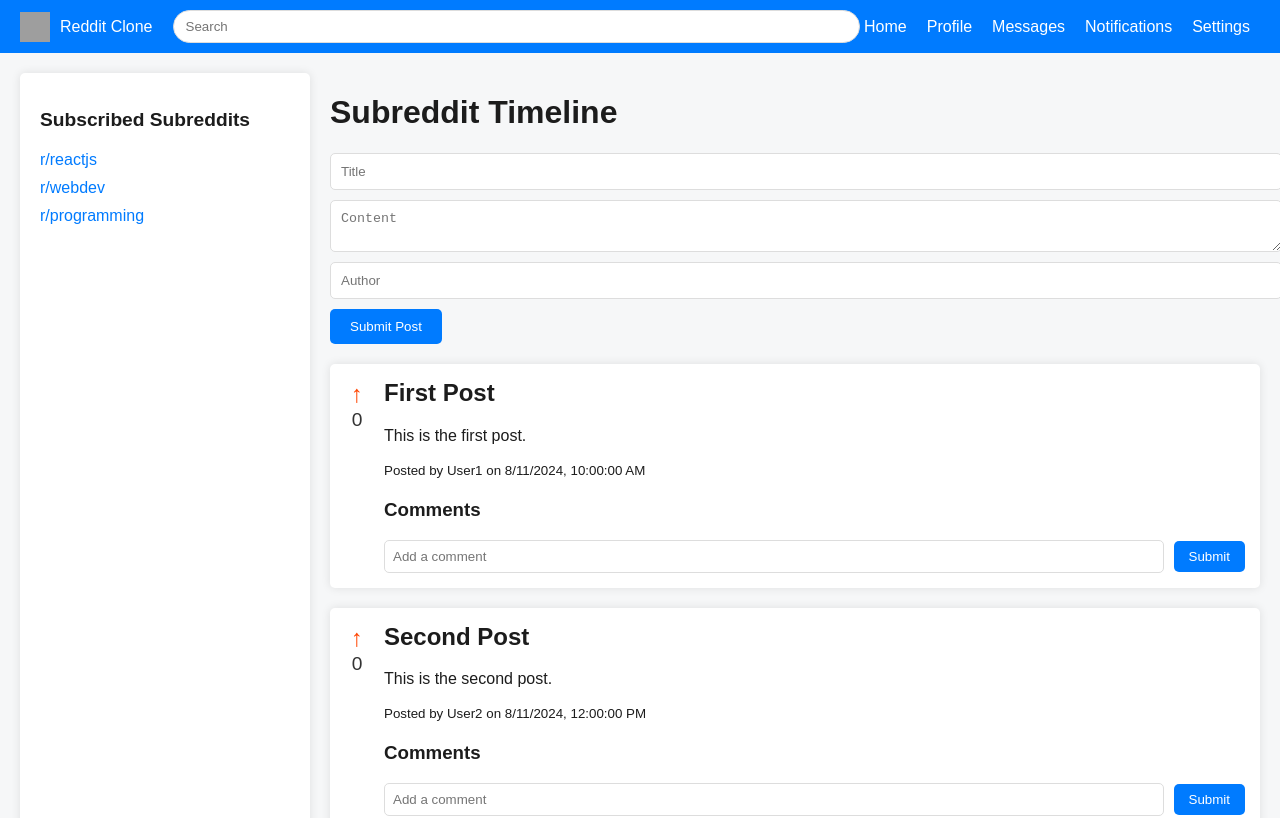
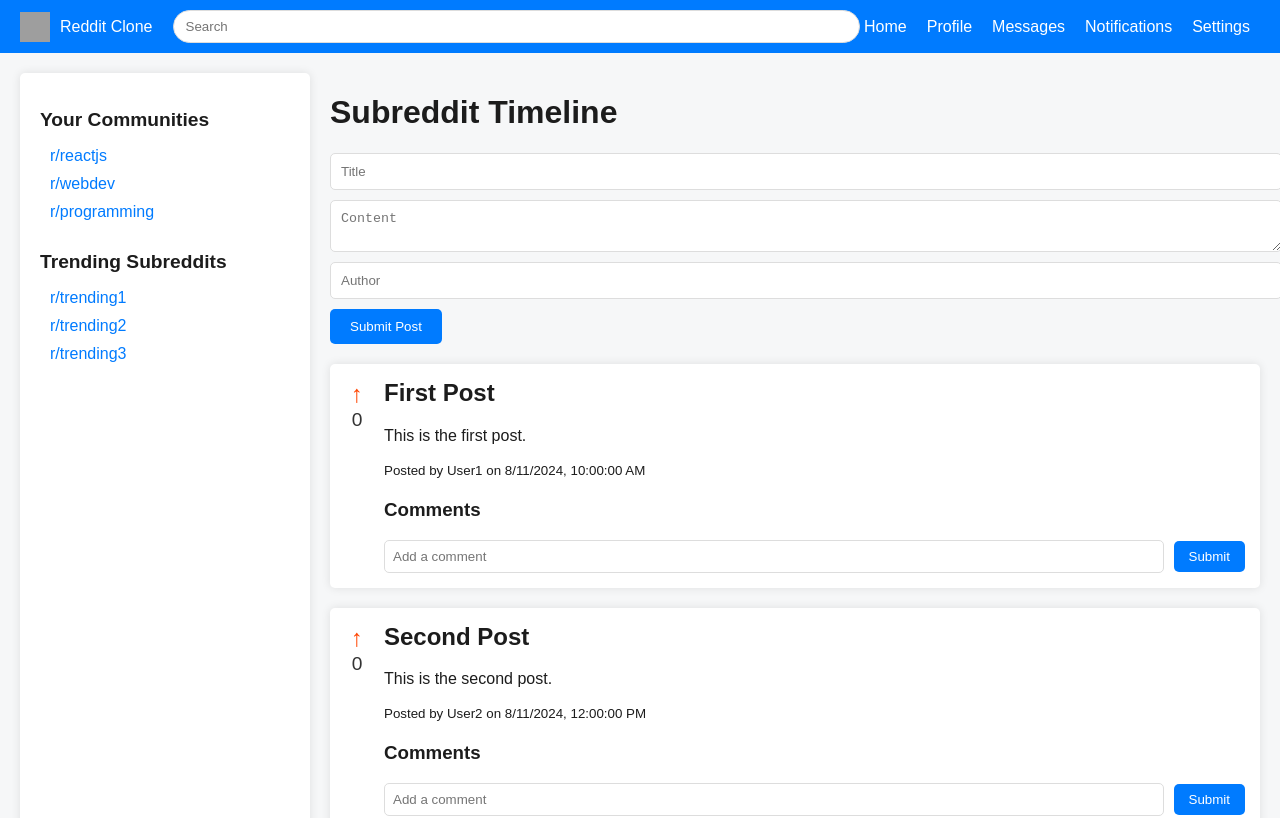
Before and after one commit to RJoshi141/reddit-clone, a React (Create React App) app: page / in a window 1280 px wide. Shown: the top 818 px of the page. Built offline with nearby package versions, Linux system fonts and the light colour scheme; grey boxes are pictures that could not be loaded.

Commit message:
Detailed Sidebar with Icons

```diff
--- a/src/components/Sidebar.css
+++ b/src/components/Sidebar.css
@@ -6,9 +6,13 @@
   box-shadow: 0 0 10px rgba(0, 0, 0, 0.1);
 }
 
+.sidebar-section {
+  margin-bottom: 30px;
+}
+
 .sidebar h2 {
-    margin-bottom: 20px;
   font-size: 1.2em;
+  margin-bottom: 15px;
 }
 
 .sidebar ul {
@@ -17,7 +21,14 @@
 }
 
 .sidebar ul li {
+  display: flex;
+  align-items: center;
   margin-bottom: 10px;
+}
+
+.sidebar ul li i {
+  margin-right: 10px;
+  color: #007bff;
 }
 
 .sidebar ul li a {
--- a/src/components/Sidebar.js
+++ b/src/components/Sidebar.js
@@ -4,12 +4,25 @@ import './Sidebar.css';
 function Sidebar({ user }) {
   return (
     <aside className="sidebar">
-      <h2>Subscribed Subreddits</h2>
-      <ul>
-        {user.subscribedSubreddits.map((subreddit, index) => (
-          <li key={index}><a href={`/${subreddit}`}>r/{subreddit}</a></li>
-        ))}
-      </ul>
+      <div className="sidebar-section">
+        <h2>Your Communities</h2>
+        <ul>
+          {user.subscribedSubreddits.map((subreddit, index) => (
+            <li key={index}>
+              <i className="fas fa-user-circle"></i>
+              <a href={`/${subreddit}`}>r/{subreddit}</a>
+            </li>
+          ))}
+        </ul>
+      </div>
+      <div className="sidebar-section">
+        <h2>Trending Subreddits</h2>
+        <ul>
+          <li><i className="fas fa-fire"></i> <a href="/trending1">r/trending1</a></li>
+          <li><i className="fas fa-fire"></i> <a href="/trending2">r/trending2</a></li>
+          <li><i className="fas fa-fire"></i> <a href="/trending3">r/trending3</a></li>
+        </ul>
+      </div>
     </aside>
   );
 }
```
Lines whose indentation alone changed are shown as unchanged.
